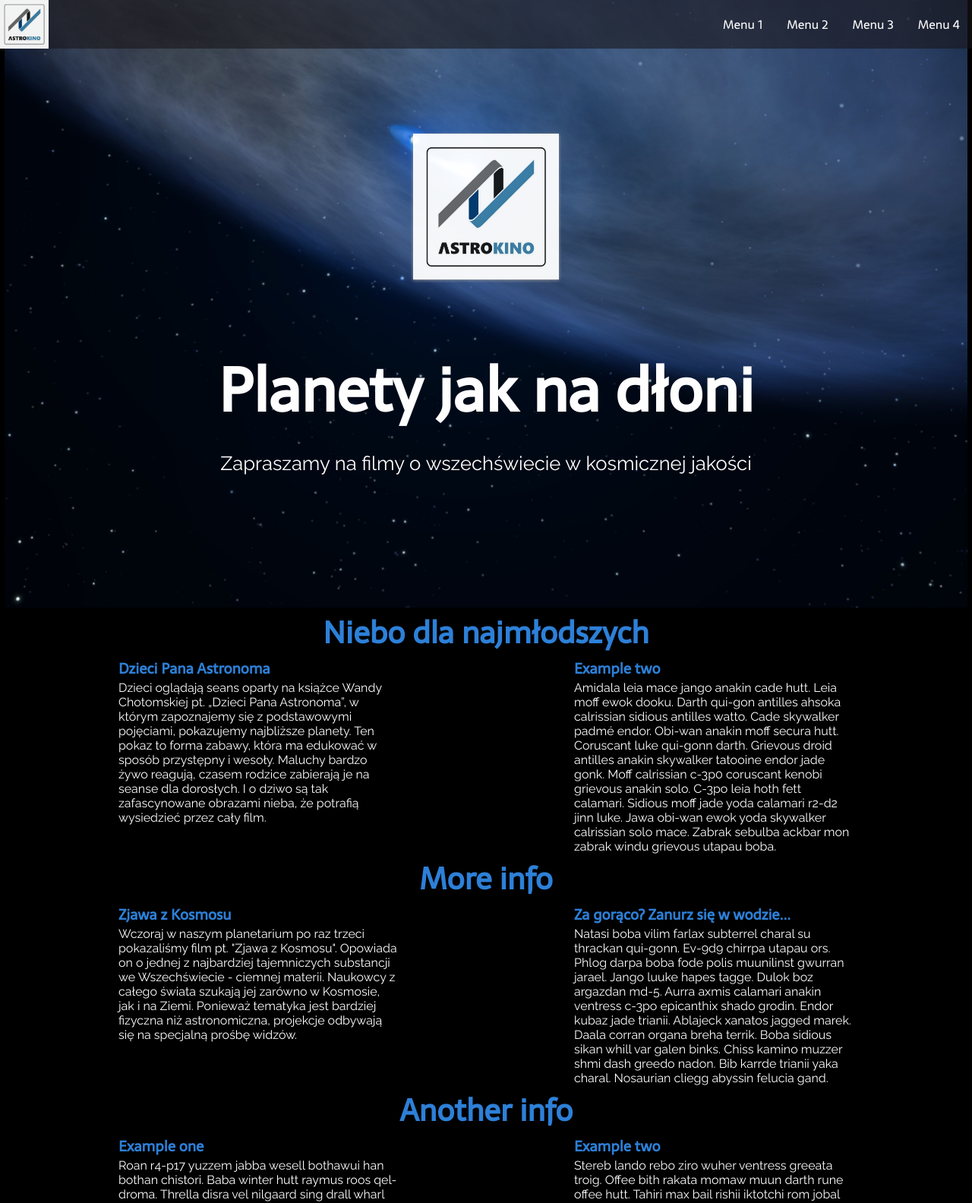
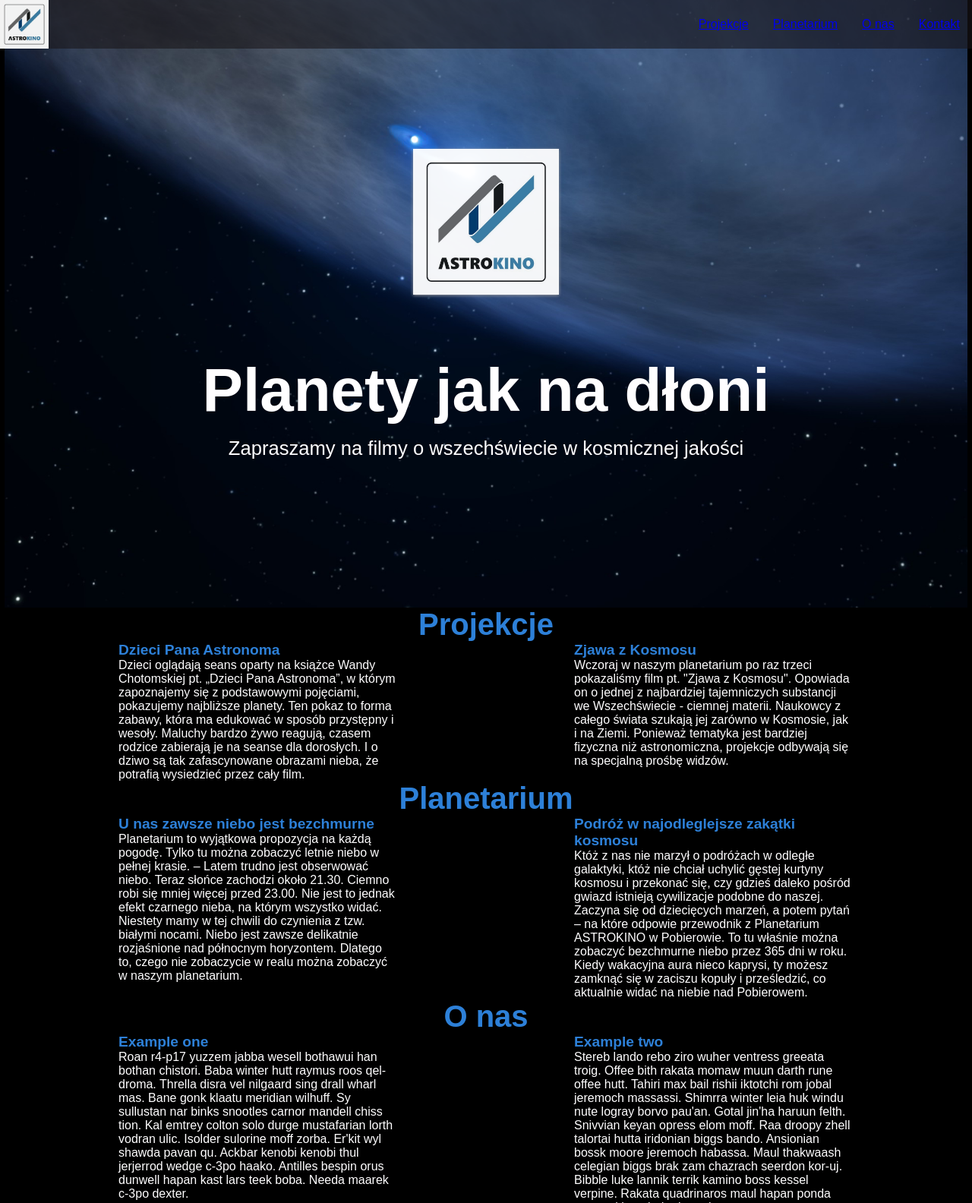
Before and after one commit to bifera/per-aspera-ad-astra, a website: page index.html in a window 1280 px wide. Shown: the top 1584 px of the page at 76% size. Drawn offline with nearby package versions, Linux system fonts and the light colour scheme.

Commit message:
update structure

```diff
--- a/index.html
+++ b/index.html
@@ -6,7 +6,7 @@
         <meta name="description" content="">
         <meta name="viewport" content="width=device-width, initial-scale=1">
         <link rel="stylesheet" href="./style/style.css">
-        <link href="https://fonts.googleapis.com/css?family=Raleway|Sarala&amp;subset=latin-ext" rel="stylesheet">
+        <link href="https://fonts.googleapis.com/css?family=Open+Sans|Titillium+Web:300&amp;subset=latin-ext" rel="stylesheet">
     </head>
     <body>
         <!--<div class="background-layer">
@@ -16,10 +16,10 @@
                 <div class="menu-bar">
                     <a href="#"></a>
                     <ul>
-                        <li>Menu 1</li>
-                        <li>Menu 2</li>
-                        <li>Menu 3</li>
-                        <li>Menu 4</li>
+                        <li><a href="#">Projekcje</a></li>
+                        <li><a href="#">Planetarium</a></li>
+                        <li><a href="#">O nas</a></li>
+                        <li><a href="#">Kontakt</a></li>
                     </ul>
                 </div>
             </nav>
@@ -29,57 +29,69 @@
         </header>
         <main>
             <section>
-                <h2>Niebo dla najmłodszych</h2>
+                <h2>Projekcje</h2>
                 <div>
                     <article>
                         <h3>Dzieci Pana Astronoma</h3>
                         <p>
                             Dzieci oglądają seans oparty na książce Wandy Chotomskiej pt. „Dzieci Pana Astronoma”, w którym zapoznajemy się z podstawowymi pojęciami, pokazujemy najbliższe planety. Ten pokaz to forma zabawy, która ma edukować w sposób przystępny i wesoły. Maluchy bardzo żywo reagują, czasem rodzice zabierają je na seanse dla dorosłych. I o dziwo są tak zafascynowane obrazami nieba, że potrafią wysiedzieć przez cały film.
                         </p>
+                        <div class="article-image image-proj-01"></div>
                     </article>
-                    <article>
-                        <h3>Example two</h3>
-                        <p>
-                            Amidala leia mace jango anakin cade hutt. Leia moff ewok dooku. Darth qui-gon antilles ahsoka calrissian sidious antilles watto. Cade skywalker padmé endor. Obi-wan anakin moff secura hutt. Coruscant luke qui-gonn darth. Grievous droid antilles anakin skywalker tatooine endor jade gonk. Moff calrissian c-3p0 coruscant kenobi grievous anakin solo. C-3po leia hoth fett calamari. Sidious moff jade yoda calamari r2-d2 jinn luke. Jawa obi-wan ewok yoda skywalker calrissian solo mace. Zabrak sebulba ackbar mon zabrak windu grievous utapau boba.
-                        </p>
-                    </article>
-                </div>
-            </section>
-            <section>
-                <h2>More info</h2>
-                <div>
+
                     <article>
                         <h3>Zjawa z Kosmosu</h3>
                         <p>
                             Wczoraj w naszym planetarium po raz trzeci pokazaliśmy film pt. "Zjawa z Kosmosu". Opowiada on o jednej z najbardziej tajemniczych substancji we Wszechświecie - ciemnej materii. Naukowcy z całego świata szukają jej zarówno w Kosmosie, jak i na Ziemi. Ponieważ tematyka jest bardziej fizyczna niż astronomiczna, projekcje odbywają się na specjalną prośbę widzów.
                         </p>
+                        <div class="article-image image-proj-02"></div>
                     </article>
+
+                </div>
+            </section>
+            <section>
+                <h2>Planetarium</h2>
+                <div>
                     <article>
-                        <h3>Za gorąco? Zanurz się w wodzie...</h3>
+                        <h3>U nas zawsze niebo jest bezchmurne</h3>
                         <p>
-                            Natasi boba vilim farlax subterrel charal su thrackan qui-gonn. Ev-9d9 chirrpa utapau ors. Phlog darpa boba fode polis muunilinst gwurran jarael. Jango luuke hapes tagge. Dulok boz argazdan md-5. Aurra axmis calamari anakin ventress c-3po epicanthix shado grodin. Endor kubaz jade trianii. Ablajeck xanatos jagged marek. Daala corran organa breha terrik. Boba sidious sikan whill var galen binks. Chiss kamino muzzer shmi dash greedo nadon. Bib karrde trianii yaka charal. Nosaurian cliegg abyssin felucia gand.
+                            Planetarium to wyjątkowa propozycja na każdą pogodę. Tylko tu można zobaczyć letnie niebo w pełnej krasie. – Latem trudno jest obserwować niebo. Teraz słońce zachodzi około 21.30. Ciemno robi się mniej więcej przed 23.00. Nie jest to jednak efekt czarnego nieba, na którym wszystko widać. Niestety mamy w tej chwili do czynienia z tzw. białymi nocami. Niebo jest zawsze delikatnie rozjaśnione nad północnym horyzontem. Dlatego to, czego nie zobaczycie w realu można zobaczyć w naszym planetarium.
                         </p>
+                        <div class="article-image image-plan-01"></div>
+                    </article>
+
+                    <article>
+                        <h3>Podróż w najodleglejsze zakątki kosmosu</h3>
+                        <p>
+                            Któż z nas nie marzył o podróżach w odległe galaktyki, któż nie chciał uchylić gęstej kurtyny kosmosu i przekonać się, czy gdzieś daleko pośród gwiazd istnieją cywilizacje podobne do naszej. Zaczyna się od dziecięcych marzeń, a potem pytań – na które odpowie przewodnik z Planetarium ASTROKINO w Pobierowie. To tu właśnie można zobaczyć bezchmurne niebo przez 365 dni w roku. Kiedy wakacyjna aura nieco kaprysi, ty możesz zamknąć się w zaciszu kopuły i prześledzić, co aktualnie widać na niebie nad Pobierowem.
+                        </p>
+                        <div class="article-image image-plan-02"></div>
                     </article>
                 </div>
             </section>
             <section>
-                <h2>Another info</h2>
+                <h2>O nas</h2>
                 <div>
                     <article>
                         <h3>Example one</h3>
                         <p>
                             Roan r4-p17 yuzzem jabba wesell bothawui han bothan chistori. Baba winter hutt raymus roos qel-droma. Thrella disra vel nilgaard sing drall wharl mas. Bane gonk klaatu meridian wilhuff. Sy sullustan nar binks snootles carnor mandell chiss tion. Kal emtrey colton solo durge mustafarian lorth vodran ulic. Isolder sulorine moff zorba. Er'kit wyl shawda pavan qu. Ackbar kenobi kenobi thul jerjerrod wedge c-3po haako. Antilles bespin orus dunwell hapan kast lars teek boba. Needa maarek c-3po dexter.
                         </p>
+                        <div class="article-image image-onas-01"></div>
                     </article>
                     <article>
                         <h3>Example two</h3>
                         <p>
                             Stereb lando rebo ziro wuher ventress greeata troig. Offee bith rakata momaw muun darth rune offee hutt. Tahiri max bail rishii iktotchi rom jobal jeremoch massassi. Shimrra winter leia huk windu nute logray borvo pau'an. Gotal jin'ha haruun felth. Snivvian keyan opress elom moff. Raa droopy zhell talortai hutta iridonian biggs bando. Ansionian bossk moore jeremoch habassa. Maul thakwaash celegian biggs brak zam chazrach seerdon kor-uj. Bibble luke lannik terrik kamino boss kessel verpine. Rakata quadrinaros maul hapan ponda togruta kitonak darth mothma.
                         </p>
+                        <div class="article-image image-onas-02"></div>
                     </article>
                 </div>
             </section>
         </main>
+        <footer>
+            <p>&copy; 2017 AstroKino</p>
+        </footer>
     </body>
     <script src="https://code.jquery.com/jquery-3.2.1.min.js"></script>
     <script src="./js/app.js"></script>
```
